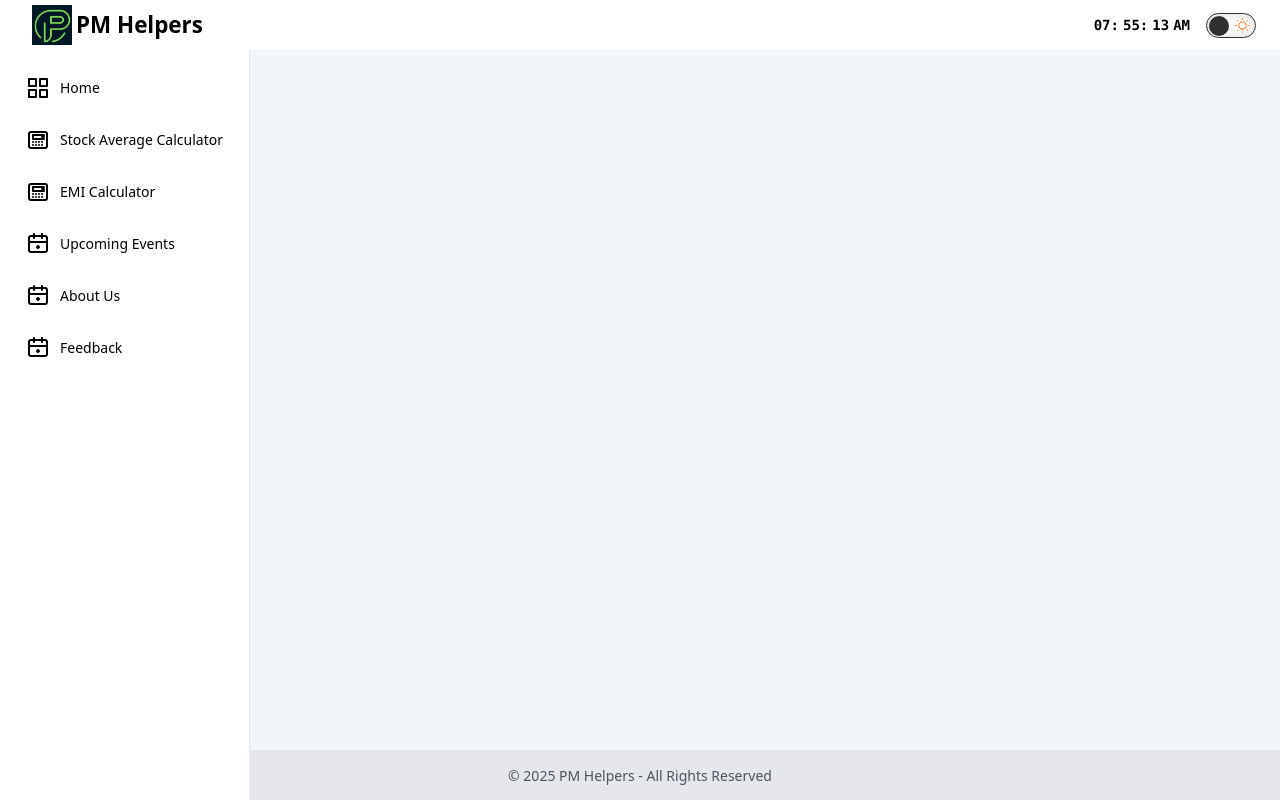
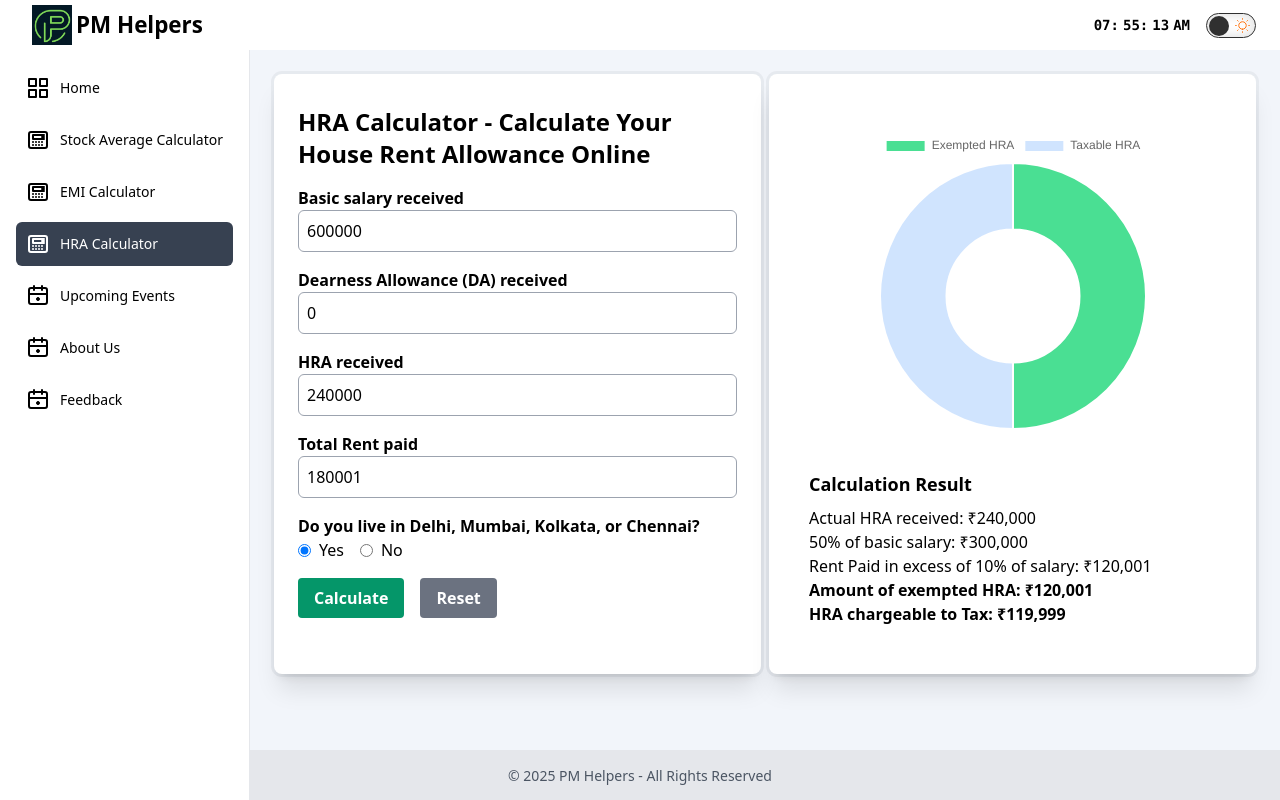
Before and after one commit to pankaj720525/stockaveragecalculator, a Vue app: page /hra-calculator in a window 1280 px wide. Built offline with nearby package versions, Linux system fonts and the light colour scheme; what highcharts-vue would draw is missing.

Commit message:
Added HRA calculator and meta tags

```diff
--- a/package.json
+++ b/package.json
@@ -14,11 +14,13 @@
     "@hcaptcha/vue3-hcaptcha": "^1.3.0",
     "@heroicons/vue": "^2.2.0",
     "axios": "^1.7.9",
+    "chart.js": "^4.4.7",
     "cors": "^2.8.5",
     "highcharts": "^12.1.2",
     "highcharts-vue": "^2.0.1",
     "js-cookie": "^3.0.5",
     "vue": "^3.5.13",
+    "vue-meta": "^2.4.0",
     "vue-router": "^4.5.0"
   },
   "devDependencies": {
--- a/src/layout/Sidebar.vue
+++ b/src/layout/Sidebar.vue
@@ -11,7 +11,7 @@
 
           <ul class="p-4 space-y-2">
               <li>
-                <router-link to="/" class="inline-flex relative items-center py-[10px] w-full rounded-md px-[10px] hover:bg-gray-700 hover:text-white cursor-pointer dark:text-white"
+                <router-link to="/home" class="inline-flex relative items-center py-[10px] w-full rounded-md px-[10px] hover:bg-gray-700 hover:text-white cursor-pointer dark:text-white"
                 active-class="bg-gray-700 text-white"
                 >
                   <svg class="w-6 h-6" fill="none" stroke="currentColor" viewBox="0 0 24 24" xmlns="http://www.w3.org/2000/svg">
@@ -24,7 +24,7 @@
                 </router-link>
               </li>
               <li>
-                <router-link to="/stock-average-calculator"
+                <router-link to="/"
                     class="inline-flex relative items-center py-[10px] w-full rounded-md px-[10px] hover:bg-gray-700 hover:text-white cursor-pointer dark:text-white"
                     active-class="bg-gray-700 text-white"
                     >
@@ -49,6 +49,20 @@
                         <path d="M16 7h2M16 9h2M16 11h2" stroke-width="2" stroke-linecap="round" stroke-linejoin="round"></path>
                     </svg>
                     <span class="ml-[10px] text-sm">EMI Calculator</span>
+                </router-link>
+              </li>
+              <li>
+                <router-link to="/hra-calculator"
+                    class="inline-flex relative items-center py-[10px] w-full rounded-md px-[10px] hover:bg-gray-700 hover:text-white cursor-pointer dark:text-white"
+                    active-class="bg-gray-700 text-white"
+                    >
+                    <svg class="w-6 h-6" fill="none" stroke="currentColor" viewBox="0 0 24 24" xmlns="http://www.w3.org/2000/svg">
+                        <rect x="3" y="4" width="18" height="16" rx="2" ry="2" stroke-width="2" stroke-linecap="round" stroke-linejoin="round"></rect>
+                        <rect x="7" y="7" width="10" height="4" stroke-width="2" stroke-linecap="round" stroke-linejoin="round"></rect>
+                        <path d="M7 14h.01M10 14h.01M13 14h.01M16 14h.01M7 17h.01M10 17h.01M13 17h.01M16 17h.01" stroke-width="2" stroke-linecap="round" stroke-linejoin="round"></path>
+                        <path d="M16 7h2M16 9h2M16 11h2" stroke-width="2" stroke-linecap="round" stroke-linejoin="round"></path>
+                    </svg>
+                    <span class="ml-[10px] text-sm">HRA Calculator</span>
                 </router-link>
               </li>
               <li>
--- a/src/router/index.js
+++ b/src/router/index.js
@@ -2,6 +2,7 @@ import { createRouter, createWebHistory } from 'vue-router'
 import Home from '../views/Home.vue'
 import StockAvgCal from '../views/StockAverageCalculator.vue'
 import EmiCalculator from '../views/EmiCalculator.vue'
+import HraCalculator from '../views/HraCalculator.vue'
 import UpcomingEvents from '../views/UpcomingEvents.vue'
 import AboutUs from '../views/AboutUs.vue'
 import Feedback from '../views/Feedback.vue'
@@ -11,18 +12,23 @@ const router = createRouter({
   routes: [
     {
       name: 'home',
-      path: '/',
+      path: '/home',
       component: Home,
     },
     {
       name: 'stock-average-calculator',
-      path: '/stock-average-calculator',
+      path: '/',
       component: StockAvgCal,
     },
     {
       name: 'emi-calculator',
       path: '/emi-calculator',
       component: EmiCalculator,
+    },
+    {
+      name: 'hra-calculator',
+      path: '/hra-calculator',
+      component: HraCalculator,
     },
     {
       name: 'upcoming-events',
--- a/src/views/EmiCalculator.vue
+++ b/src/views/EmiCalculator.vue
@@ -5,11 +5,14 @@
 
       <!-- Loan Amount -->
       <div class="mb-4">
+        <div class="flex items-center justify-between space-x-2">
           <label class="block text-gray-600 dark:text-gray-300 text-sm">Loan Amount (₹)</label>
-                <div class="flex items-center space-x-2">
+          <input type="number" v-model="loanAmount"
+            class="w-32 border dark:bg-gray-800 p-2 rounded-md text-center dark:text-white" />
+        </div>
+        <div class="">
           <input type="range" v-model="loanAmount" minlength="0" min="10000" max="8000000" step="50000"
             class="w-full cursor-pointer custom-slider" @input="updateChart" />
-                    <input type="number" v-model="loanAmount" class="w-32 border dark:bg-gray-800 p-2 rounded-md text-center dark:text-white" />
         </div>
       </div>
 
@@ -17,7 +20,8 @@
       <div class="mb-4">
         <div class="flex items-center justify-between space-x-2">
           <label class="block text-gray-600 dark:text-gray-300 text-sm">Rate of Interest (p.a %)</label>
-                <input type="number" v-model="interestRate" class="w-20 border p-2 dark:bg-gray-800 rounded-md text-center dark:text-white" />
+          <input type="number" v-model="interestRate"
+            class="w-20 border p-2 dark:bg-gray-800 rounded-md text-center dark:text-white" />
         </div>
         <div class="">
           <input type="range" v-model="interestRate" min="1" max="20" step="0.1"
@@ -29,37 +33,48 @@
       <div class="mb-4">
         <div class="flex items-center justify-between space-x-2">
           <label class="block text-gray-600 dark:text-gray-300 text-sm">Loan Tenure (Years)</label>
-                <input type="number" v-model="loanTenure" class="w-16 border p-2 dark:bg-gray-800 rounded-md text-center dark:text-white" />
+          <input type="number" v-model="loanTenure"
+            class="w-16 border p-2 dark:bg-gray-800 rounded-md text-center dark:text-white" />
         </div>
         <div>
-                  <input type="range" v-model="loanTenure" min="1" max="30" step="1"
-                  class="w-full cursor-pointer custom-slider" @input="updateChart" />
+          <input type="range" v-model="loanTenure" min="1" max="30" step="1" class="w-full cursor-pointer custom-slider"
+            @input="updateChart" />
         </div>
       </div>
 
       <!-- EMI Results -->
       <div class="mt-6 p-4 bg-gray-100 dark:bg-gray-900 rounded dark:text-white">
         <h3 class="text-lg font-bold dark:text-slate-300">Loan Summary</h3>
-                <p class="text-lg font-bold">Monthly EMI: <span class="text-teal-500">₹{{ monthlyEMI.toLocaleString() }}</span></p>
+        <p class="text-lg font-bold">Monthly EMI: <span class="text-teal-500">₹{{ monthlyEMI.toLocaleString() }}</span>
+        </p>
         <p>Principal Amount: <span class="font-bold dark:text-slate-300">₹{{ loanAmount.toLocaleString() }}</span></p>
         <p>Total Interest: <span class="font-bold">₹{{ totalInterest.toLocaleString() }}</span></p>
         <p>Total Payment: <span class="font-bold">₹{{ totalPayment.toLocaleString() }}</span></p>
       </div>
     </div>
     <!-- Highcharts Pie Chart -->
-        <div class="shadow-md dark:bg-gray-800 h-[100%]">
-            <highcharts :options="chartOptions"></highcharts>
+    <div class="bg-white dark:bg-gray-800 p-6 rounded-lg shadow-md h-[100%]">
+      <div class="mw-[100%] overflow-hidden justify-self-center">
+        <!-- <canvas id="chart"></canvas> -->
+        <canvas ref="chartCanvas" height="300"></canvas>
+      </div>
     </div>
   </div>
 </template>
 
 <script>
-import Highcharts from "highcharts";
-import HighchartsVue from "highcharts-vue";
+// import Highcharts from "highcharts";
+// import HighchartsVue from "highcharts-vue";
+import Chart from 'chart.js/auto';
 
 export default {
-  components: {
-    highcharts: HighchartsVue.component,
+  name: 'EMICalculator',
+  metaInfo: {
+    title: 'EMI Calculator',
+    meta: [
+      { name: 'description', content: 'Calculate your Equated Monthly Installments (EMI) for loans using our EMI Calculator.' },
+      { name: 'keywords', content: 'EMI calculator, loan EMI calculator, EMI calculator online' }
+    ]
   },
   data() {
     return {
@@ -103,20 +118,35 @@ export default {
   },
   methods: {
     updateChart() {
-        this.chartOptions = {
-        chart: { type: "pie" },
-        title: { text: "Loan Breakdown" },
-        series: [
-            {
-            name: "Amount",
-            colorByPoint: true,
-            data: [
-                { name: "Principal Amount", y: this.loanAmount, color: "#CBD5E1" },
-                { name: "Interest Amount", y: this.totalInterest, color: "#3B82F6" }
-            ]
+      if (this.chart) {
+        this.chart.destroy();
       }
-        ]
-      };
+      const ctx = this.$refs.chartCanvas.getContext('2d');
+      this.chart = new Chart(ctx, {
+        type: 'doughnut',
+        data: {
+          labels: ['Principal Amount', 'Interest Amount'],
+          datasets: [{
+            data: [this.loanAmount, this.totalInterest],
+            backgroundColor: ['#4adf93', '#d0e4fe']
+          }]
+        },
+        options: {
+          responsive: false, // Disable responsiveness for fixed size
+          maintainAspectRatio: false, // Allow custom height and width
+          // plugins: {
+          //   legend: {
+          //     labels: {
+          //       color: 'green', // Change legend label color
+          //       font: {
+          //         size: 14, // Optional: Change font size
+          //         weight: 'bold' // Optional: Change font weight
+          //       }
+          //     }
+          //   }
+          // }
+        }
+      });
     }
   },
 };
--- /dev/null
+++ b/src/views/HraCalculator.vue
@@ -0,0 +1,125 @@
+<template>
+	<div class="grid grid-cols-1 gap-2 lg:grid-cols-2 w-100">
+		<div class="bg-white dark:bg-gray-800 rounded-lg px-6 py-8 ring shadow-xl ring-gray-900/5">
+			<h1 class="text-2xl font-bold mb-4 dark:text-white">HRA Calculator - Calculate Your House Rent Allowance
+				Online</h1>
+			<div class="space-y-4">
+				<div>
+					<label class="block font-semibold dark:text-gray-300">Basic salary received</label>
+					<input type="number" v-model.number="basicSalary" class="w-full p-2 border border-gray-400 dark:bg-gray-900 rounded-md focus:ring focus:ring-blue-100 dark:text-white" />
+				</div>
+				<div>
+					<label class="block font-semibold dark:text-gray-300">Dearness Allowance (DA) received</label>
+					<input type="number" v-model.number="daReceived" class="w-full p-2 border border-gray-400 dark:bg-gray-900 rounded-md focus:ring focus:ring-blue-100 dark:text-white" />
+				</div>
+				<div>
+					<label class="block font-semibold dark:text-gray-300">HRA received</label>
+					<input type="number" v-model.number="hraReceived" class="w-full p-2 border border-gray-400 dark:bg-gray-900 rounded-md focus:ring focus:ring-blue-100 dark:text-white" />
+				</div>
+				<div>
+					<label class="block font-semibold dark:text-gray-300">Total Rent paid</label>
+					<input type="number" v-model.number="totalRent" class="w-full p-2 border border-gray-400 dark:bg-gray-900 rounded-md focus:ring focus:ring-blue-100 dark:text-white" />
+				</div>
+				<div>
+					<label class="block font-semibold dark:text-gray-300">Do you live in Delhi, Mumbai, Kolkata, or
+						Chennai?</label>
+					<div class="flex gap-4">
+						<label class="flex items-center dark:text-white">
+							<input type="radio" v-model="metroCity" :value="true" class="mr-2" /> Yes
+						</label>
+						<label class="flex items-center dark:text-white">
+							<input type="radio" v-model="metroCity" :value="false" class="mr-2" /> No
+						</label>
+					</div>
+				</div>
+				<div class="flex gap-4 mt-4">
+					<button @click="calculate"
+						class="bg-emerald-600 font-bold text-white px-4 py-2 rounded hover:bg-emerald-800">Calculate</button>
+					<button @click="reset"
+						class="bg-gray-500 font-bold text-white px-4 py-2 rounded hover:bg-gray-600">Reset</button>
+				</div>
+			</div>
+		</div>
+		<div class="bg-white dark:bg-gray-800 rounded-lg px-6 py-8 ring shadow-xl ring-gray-900/5">
+			<div class="mt-6 justify-self-center">
+				<canvas ref="chartCanvas" height="300"></canvas>
+			</div>
+			<div class="mt-6 p-4">
+				<h3 class="text-lg font-bold dark:text-white">Calculation Result</h3>
+				<p class="mt-2 dark:text-white">Actual HRA received: ₹{{ hraReceived.toLocaleString() }}</p>
+				<p class="dark:text-gray-100">50% of basic salary: ₹{{ halfBasicSalary.toLocaleString() }}</p>
+				<p class="dark:text-gray-100">Rent Paid in excess of 10% of salary: ₹{{ rentExcess.toLocaleString() }}
+				</p>
+				<p class="font-bold dark:text-white">Amount of exempted HRA: ₹{{ exemptedHRA.toLocaleString() }}</p>
+				<p class="font-bold dark:text-white">HRA chargeable to Tax: ₹{{ taxableHRA.toLocaleString() }}</p>
+			</div>
+		</div>
+	</div>
+</template>
+
+<script>
+import Chart from 'chart.js/auto';
+
+export default {
+	data() {
+		return {
+			basicSalary: 600000,
+			daReceived: 0,
+			hraReceived: 240000,
+			totalRent: 180001,
+			metroCity: true,
+			chart: null,
+		};
+	},
+	computed: {
+		halfBasicSalary() {
+			return this.metroCity ? this.basicSalary * 0.5 : this.basicSalary * 0.4;
+		},
+		rentExcess() {
+			return Math.max(0, this.totalRent - (this.basicSalary * 0.1));
+		},
+		exemptedHRA() {
+			return Math.min(this.hraReceived, this.halfBasicSalary, this.rentExcess);
+		},
+		taxableHRA() {
+			return this.hraReceived - this.exemptedHRA;
+		}
+	},
+	methods: {
+		calculate() {
+			this.updateChart();
+		},
+		reset() {
+			this.basicSalary = 0;
+			this.daReceived = 0;
+			this.hraReceived = 0;
+			this.totalRent = 0;
+			this.metroCity = true;
+			this.updateChart();
+		},
+		updateChart() {
+			if (this.chart) {
+				this.chart.destroy();
+			}
+			const ctx = this.$refs.chartCanvas.getContext('2d');
+			this.chart = new Chart(ctx, {
+				type: 'doughnut',
+				data: {
+					labels: ['Exempted HRA', 'Taxable HRA'],
+					datasets: [{
+						data: [this.exemptedHRA, this.taxableHRA],
+						backgroundColor: ['#4adf93', '#d0e4fe']
+					}]
+				},
+				options: {
+					responsive: false,
+					maintainAspectRatio: false,
+				}
+			});
+		}
+	},
+	mounted() {
+		this.updateChart();
+	}
+};
+</script>
--- a/src/views/StockAverageCalculator.vue
+++ b/src/views/StockAverageCalculator.vue
@@ -8,12 +8,12 @@
                     <div class="mt-3">
                         <label class="block text-gray-800 dark:text-gray-300">Quantity</label>
                         <input v-model.number="quantity1" type="number" placeholder="Enter Quantity"
-                            class="w-full p-2 border border-gray-400 dark:bg-gray-900 rounded focus:ring focus:ring-blue-100 dark:text-white" />
+                            class="w-full p-2 border border-gray-400 dark:bg-gray-900 rounded-md focus:ring focus:ring-blue-100 dark:text-white" />
                     </div>
                     <div class="mt-3">
                         <label class="block text-gray-800 dark:text-gray-300">Buying Price Per Share</label>
                         <input v-model.number="price1" type="number" placeholder="Enter Price"
-                            class="w-full p-2 border border-gray-400 dark:bg-gray-900 rounded focus:ring focus:ring-blue-100 dark:text-white" />
+                            class="w-full p-2 border border-gray-400 dark:bg-gray-900 rounded-md focus:ring focus:ring-blue-100 dark:text-white" />
                     </div>
                     <div v-if="showResults" class="mt-3 font-bold"><span
                             class="text-sm font-semibold dark:text-white">Invested amount in the 1st Buying:</span>
@@ -25,16 +25,16 @@
                     <div class="mt-3">
                         <label class="block text-gray-800 dark:text-gray-300">Quantity</label>
                         <input v-model.number="quantity2" type="number" placeholder="Enter Quantity"
-                            class="w-full p-2 border border-gray-400 dark:bg-gray-900 rounded focus:ring focus:ring-blue-100 dark:text-white" />
+                            class="w-full p-2 border border-gray-400 dark:bg-gray-900 rounded-md focus:ring focus:ring-blue-100 dark:text-white" />
                     </div>
                     <div class="mt-3">
                         <label class="block text-gray-800 dark:text-gray-300">Buying Price Per Share</label>
                         <input v-model.number="price2" type="number" placeholder="Enter Price"
-                            class="w-full p-2 border border-gray-400 dark:bg-gray-900 rounded focus:ring focus:ring-blue-100 dark:text-white" />
+                            class="w-full p-2 border border-gray-400 dark:bg-gray-900 rounded-md focus:ring focus:ring-blue-100 dark:text-white" />
                     </div>
                     <div v-if="showResults" class="mt-3"> <span class="text-sm font-semibold dark:text-white">Invested
                             amount in the 2nd Buying:</span> <span class="font-bold text-teal-500 break-words">{{
-                            secondInvestment.toLocaleString() }}</span></div>
+                                secondInvestment.toLocaleString() }}</span></div>
                 </div>
             </div>
             <!-- Result -->
@@ -123,8 +123,7 @@
             </p>
         </div> -->
 
-        <div
-        class="mt-6 p-4 border border-sky-500 bg-sky-100 dark:bg-sky-900 dark:border-sky-400 rounded-md">
+        <div class="mt-6 p-4 border border-sky-500 bg-sky-100 dark:bg-sky-900 dark:border-sky-400 rounded-md">
             <p><strong>Disclaimer</strong>: The Stock Average Calculator is for informational purposes only and
                 should not be considered financial advice.
                 Always consult with a financial advisor or conduct your own research before making investment
@@ -135,6 +134,14 @@
 
 <script>
 export default {
+    name: 'StockAverageCalculator',
+    metaInfo: {
+        title: 'Stock Average Calculator',
+        meta: [
+            { name: 'description', content: 'Calculate the average price of your stock investments with our Stock Average Calculator.' },
+            { name: 'keywords', content: 'stock average calculator, average stock price calculator, stock calculator' }
+        ]
+    },
     data() {
         return {
             quantity1: null,
```
Also changed, not shown: 1 other file (tests, documents, lock files or other folders). Lines whose indentation alone changed are shown as unchanged.
